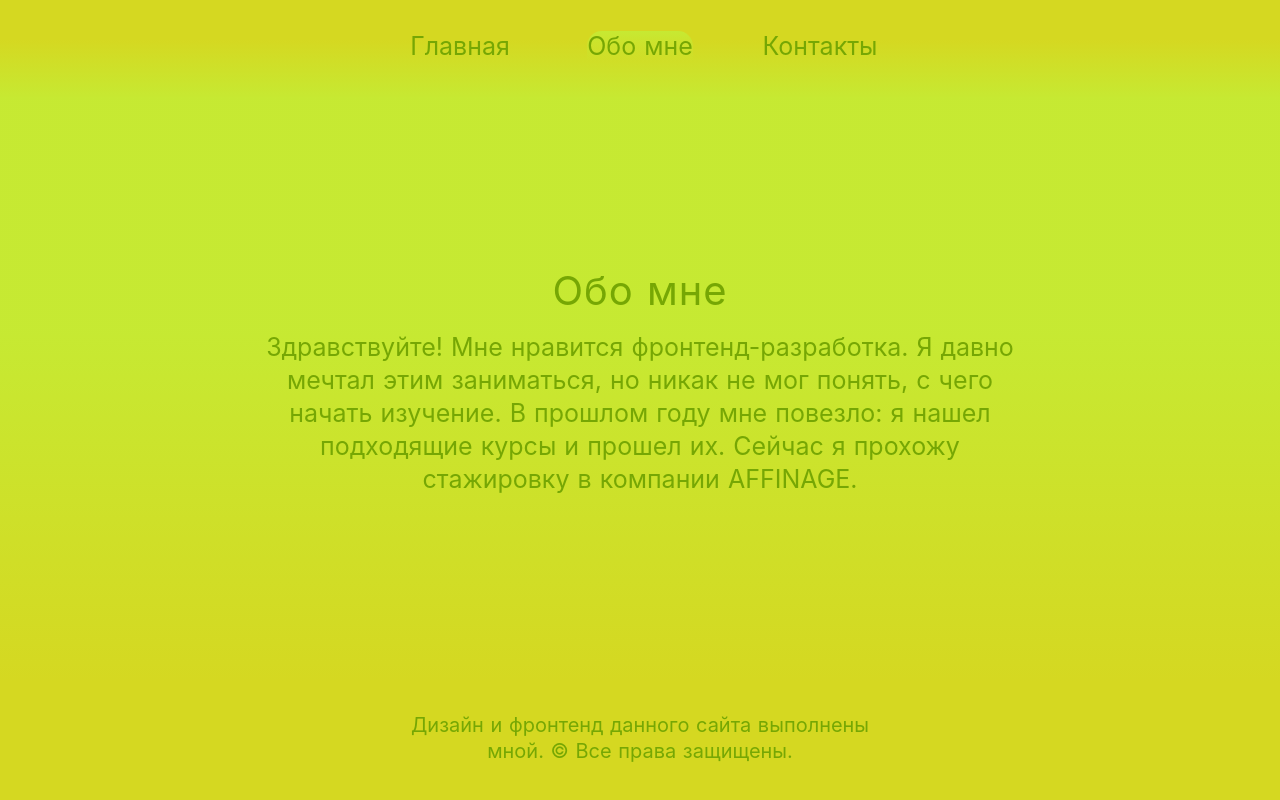
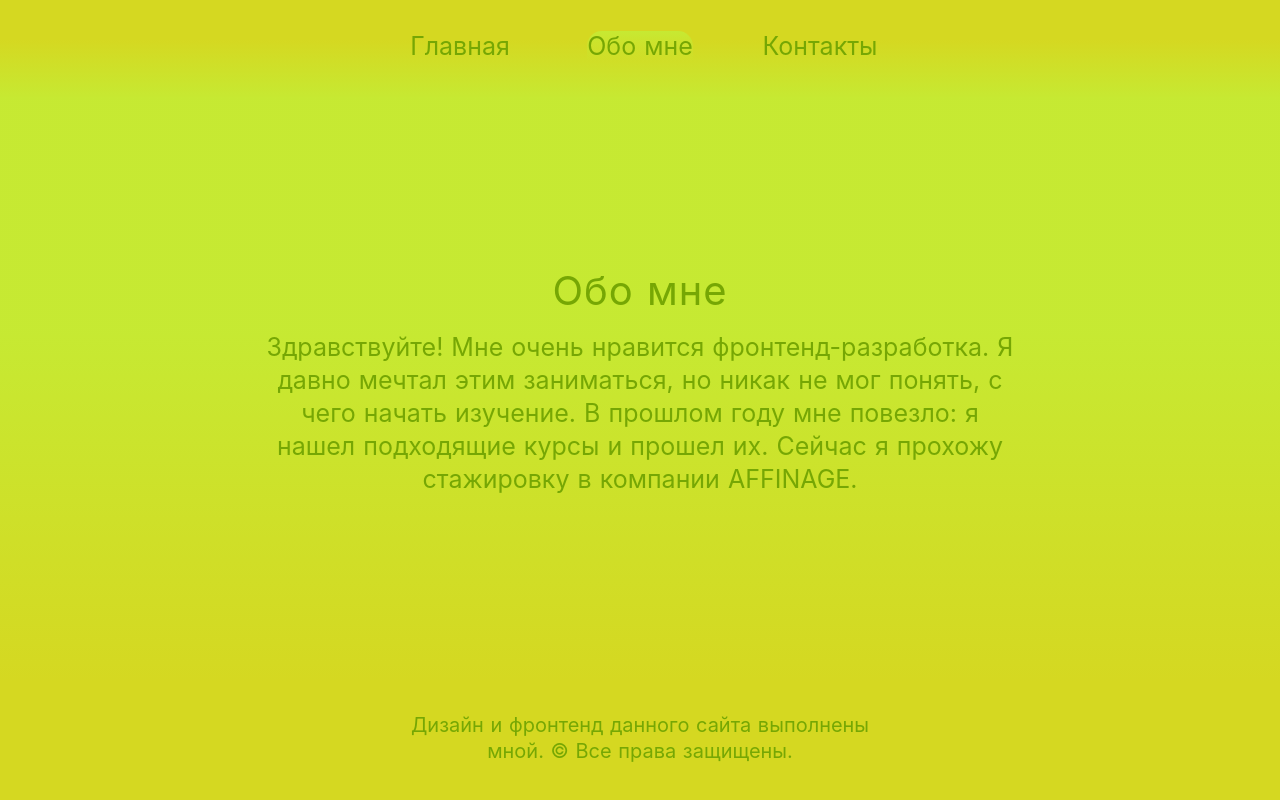
Before and after one commit to Stanislav-Kazankov/business-card, a Nuxt app: page /about in a window 1280 px wide. Built offline with nearby package versions, Linux system fonts and the light colour scheme.

Commit message:
Исправляет символы

```diff
--- a/pages/about.vue
+++ b/pages/about.vue
@@ -3,7 +3,7 @@
     <div class="page__centerer">
       <h1 class="page__h1">Обо мне</h1>
       <p class="page__p">
-        Здравствуйте! Мне нравится фронтенд-разработка. Я давно мечтал
+        Здравствуйте! Мне очень нравится фронтенд-разработка. Я давно мечтал
         этим заниматься, но никак не мог понять, с чего начать изучение.
         В прошлом году мне повезло: я нашел подходящие курсы и прошел их.
         Сейчас я прохожу стажировку в компании AFFINAGE.
```
